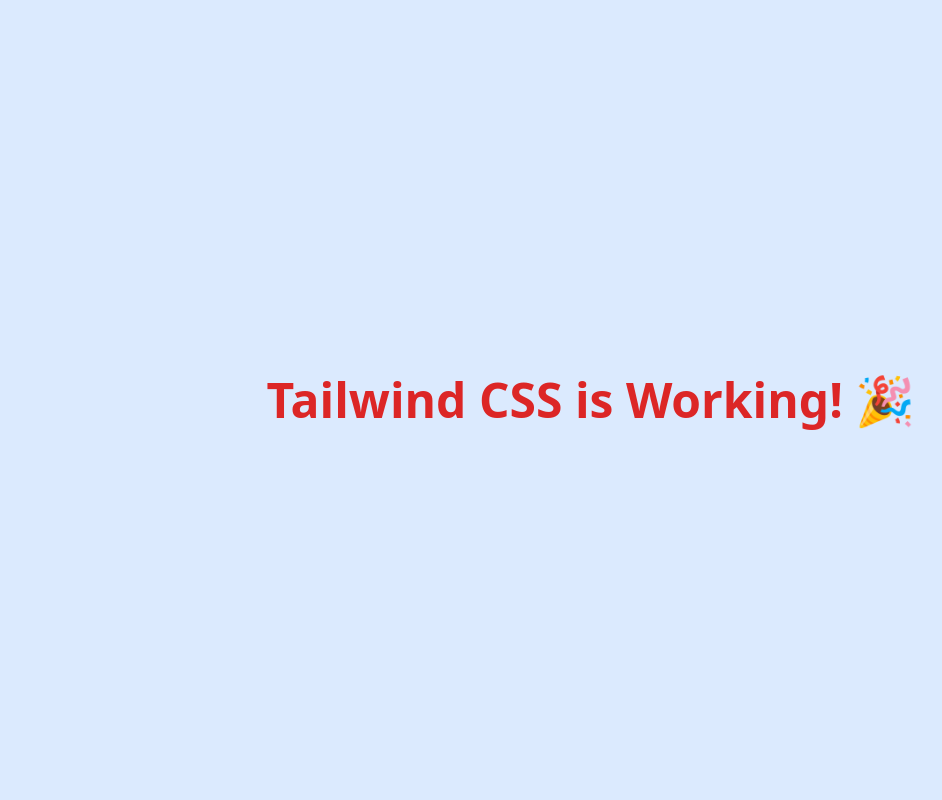
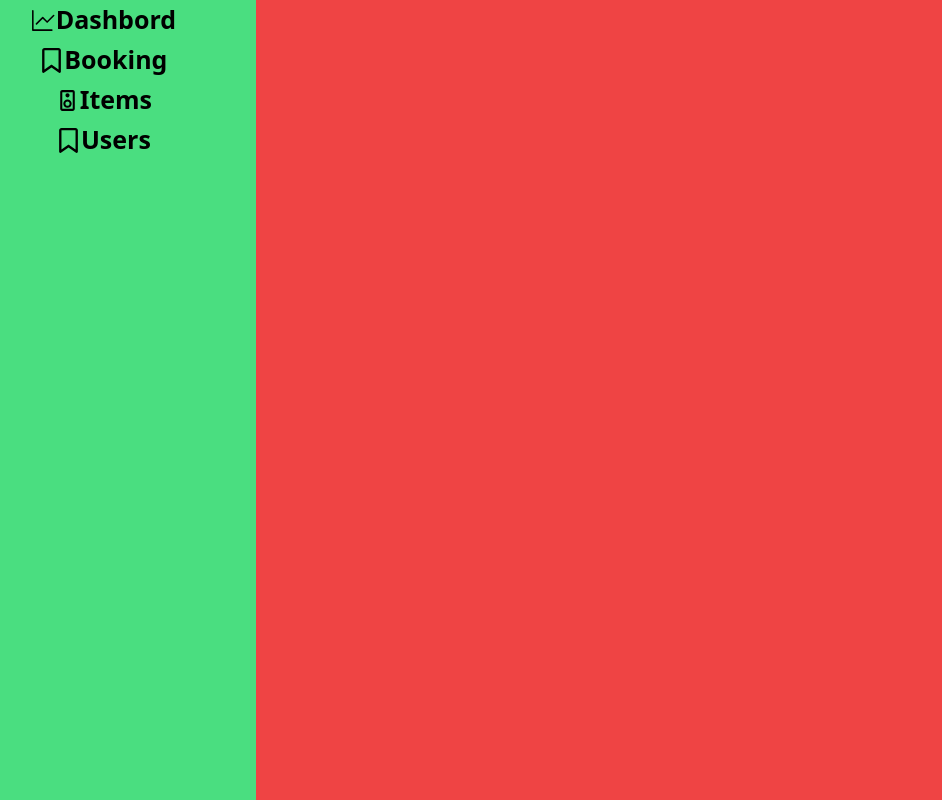
Before and after one commit to WizLakmika/kv-audio-frontend, a React (Vite) app: page / in a window 1280 px wide. Shown: the whole page, without its empty margins (49-991 px from the left). Built offline with nearby package versions, Linux system fonts and the light colour scheme.

Commit message:
make frontend button using tailwindcss

```diff
--- a/package.json
+++ b/package.json
@@ -15,7 +15,7 @@
     "react": "^18.3.1",
     "react-dom": "^18.3.1",
     "react-hot-toast": "^2.5.1",
-    "react-icons": "^5.4.0",
+    "react-icons": "^5.5.0",
     "react-router-dom": "^7.1.3"
   },
   "devDependencies": {
--- a/src/App.jsx
+++ b/src/App.jsx
@@ -1,14 +1,46 @@
 import "./App.css";
 import "./index.css";
-
+import { GoGraph } from "react-icons/go";
+import { FaRegBookmark } from "react-icons/fa6";
+import { MdOutlineSpeaker } from "react-icons/md";
+import { FaRegUser } from "react-icons/fa";
 
 function App() {
   return (
-    <div className="flex items-center justify-center min-h-screen bg-blue-100">
-      <h1 className="text-5xl font-bold text-red-600">
-        Tailwind CSS is Working! 🎉
-      </h1>
-    </div>
+    <div className="w-full h-screen flex">
+
+      <div className="w-[400px] h-full bg-green-400">
+
+        <button className="w-full h-[40px] text-[25px] font-bold flex justify-center items-center ">
+          <GoGraph/>
+          Dashbord
+        </button>
+
+        <button className="w-full h-[40px] text-[25px] font-bold flex justify-center items-center">
+          <FaRegBookmark/>
+          Booking
+          </button>
+
+          <button className="w-full h-[40px] text-[25px] font-bold flex justify-center items-center">
+            <MdOutlineSpeaker/>
+          Items
+          </button>
+
+          <button className="w-full h-[40px] text-[25px] font-bold flex justify-center items-center">
+          <FaRegBookmark/>
+          Users
+          </button>
+
+        </div>
+
+      <div className="w-full bg-red-500">
+
+
+
+        </div>
+
+
+      </div>
   );
 }
 
```
Also changed, not shown: 1 other file (tests, documents, lock files or other folders).
